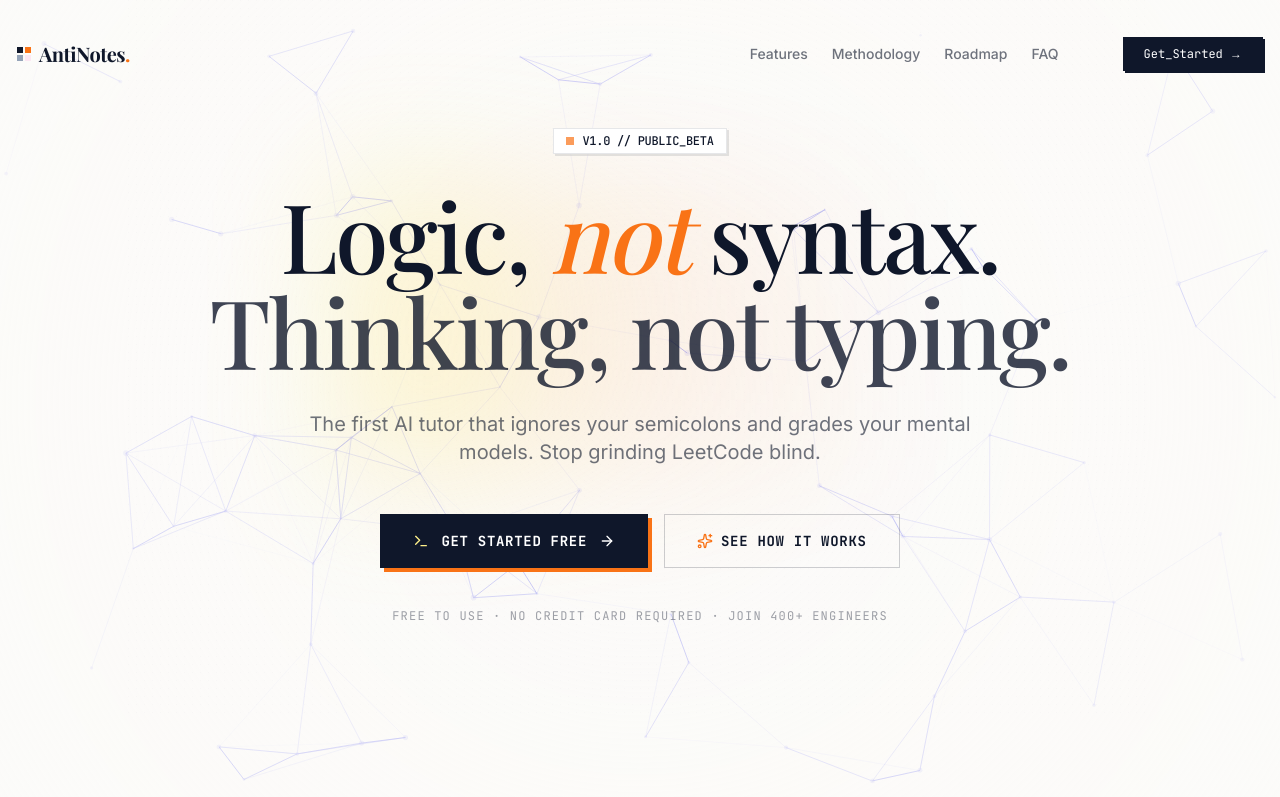
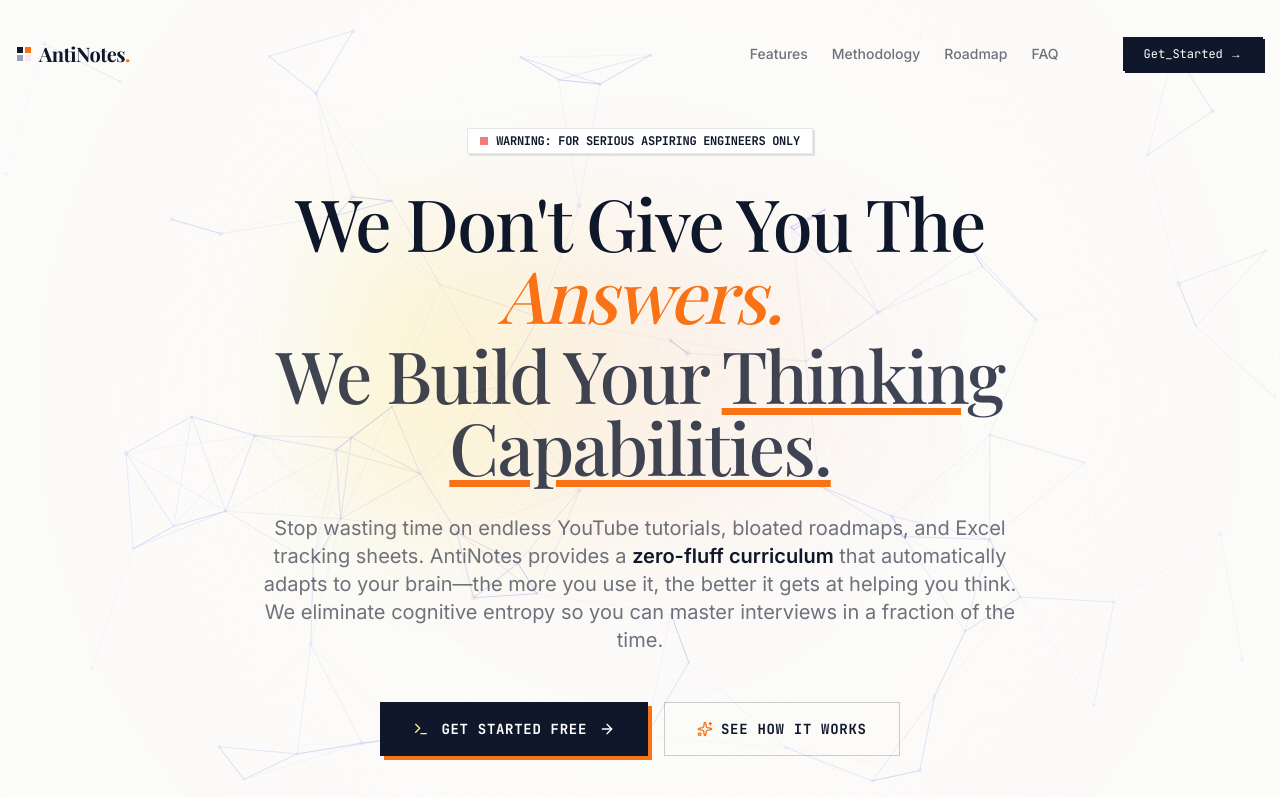
Before and after one commit to Ganesh-reddy005/AntiNotes, a Next.js app in the folder frontend/: page / in a window 1280 px wide. Shown: the top 797 px of the page. Built offline with nearby package versions, Linux system fonts and the light colour scheme; no server answers; a web font is replaced by a local one.

Commit message:
fix:streak rate and Profile page

```diff
--- a/frontend/app/(protected)/dashboard/page.tsx
+++ b/frontend/app/(protected)/dashboard/page.tsx
@@ -116,7 +116,7 @@ export default function DashboardPage() {
                 {/* Stats Row — live computed */}
                 <motion.div initial={{ opacity: 0, y: 10 }} animate={{ opacity: 1, y: 0 }} transition={{ delay: 0.1 }}
                     className="grid grid-cols-2 md:grid-cols-4 gap-3">
-                    <StatCard icon={Flame} label="Day Streak" value={`${profile?.current_streak ?? 0}d`} accent />
+                    <StatCard icon={Flame} label="Day Streak" value={`${profile?.current_streak ?? 0}`} accent />
                     <StatCard icon={Code2} label="Solved" value={liveSolved} sub="distinct problems" />
                     <StatCard icon={Target} label="Reviews" value={liveReviews} />
                     <StatCard icon={BarChart2} label="Avg Score" value={avgScore > 0 ? `${avgScore}` : "—"} sub="across all reviews" />
--- a/frontend/app/(protected)/profile/page.tsx
+++ b/frontend/app/(protected)/profile/page.tsx
@@ -70,6 +70,7 @@ export default function ProfilePage() {
     const [loading, setLoading] = useState(true);
     const [saving, setSaving] = useState(false);
     const [saved, setSaved] = useState(false);
+    const [isEditing, setIsEditing] = useState(false);
 
     // Form state (only editables)
     const [form, setForm] = useState({
@@ -86,7 +87,7 @@ export default function ProfilePage() {
                 setForm({
                     skill_level: res.data.skill_level || "beginner",
                     goal: res.data.goal || "learn_for_fun",
-                    primary_language: res.data.primary_language || "Python",
+                    primary_language: res.data.primary_language ? res.data.primary_language.toLowerCase() : "python",
                     preferred_explanation_style: res.data.preferred_explanation_style || "direct",
                 });
             })
@@ -105,6 +106,7 @@ export default function ProfilePage() {
             if (profile) {
                 setProfile({ ...profile, ...form });
             }
+            setIsEditing(false);
         } catch {
             alert("Failed to update profile");
         } finally {
@@ -155,12 +157,17 @@ export default function ProfilePage() {
                             {/* Primary Language */}
                             <div>
                                 <label className="block font-mono text-xs text-mistral-navy mb-2">Primary Language</label>
-                                <input
-                                    type="text"
+                                <select
                                     value={form.primary_language}
                                     onChange={e => setForm({ ...form, primary_language: e.target.value })}
-                                    className="w-full bg-mistral-bg border border-mistral-navy/20 px-4 py-2 font-mono text-sm text-mistral-navy focus:outline-none focus:border-mistral-orange transition-colors"
-                                />
+                                    disabled={!isEditing}
+                                    className="w-full bg-mistral-bg border border-mistral-navy/20 px-4 py-2 font-mono text-sm text-mistral-navy focus:outline-none focus:border-mistral-orange transition-colors disabled:opacity-50 disabled:cursor-not-allowed"
+                                >
+                                    <option value="python">Python</option>
+                                    <option value="javascript">JavaScript</option>
+                                    <option value="java">Java</option>
+                                    <option value="cpp">C++</option>
+                                </select>
                                 <p className="font-sans text-[10px] text-mistral-navy/40 mt-1">Default language for new code problems.</p>
                             </div>
 
@@ -170,10 +177,11 @@ export default function ProfilePage() {
                                 <div className="grid grid-cols-3 gap-2">
                                     {FIELD_OPTIONS.skill_level.map(opt => (
                                         <button key={opt.id} onClick={() => setForm({ ...form, skill_level: opt.id })}
+                                            disabled={!isEditing}
                                             className={`p-3 border text-left transition-all ${form.skill_level === opt.id
                                                 ? "border-mistral-orange bg-orange-50/50"
                                                 : "border-mistral-navy/10 hover:border-mistral-navy/30 bg-mistral-bg/50"
-                                                }`}>
+                                                } ${!isEditing ? "opacity-60 cursor-not-allowed" : ""}`}>
                                             <div className={`font-mono text-xs mb-1 ${form.skill_level === opt.id ? "text-mistral-orange font-bold" : "text-mistral-navy"}`}>
                                                 {opt.label}
                                             </div>
@@ -191,10 +199,11 @@ export default function ProfilePage() {
                                 <div className="grid grid-cols-2 gap-2">
                                     {FIELD_OPTIONS.goal.map(opt => (
                                         <button key={opt.id} onClick={() => setForm({ ...form, goal: opt.id })}
+                                            disabled={!isEditing}
                                             className={`p-3 border text-left transition-all ${form.goal === opt.id
                                                 ? "border-mistral-orange bg-orange-50/50"
                                                 : "border-mistral-navy/10 hover:border-mistral-navy/30 bg-mistral-bg/50"
-                                                }`}>
+                                                } ${!isEditing ? "opacity-60 cursor-not-allowed" : ""}`}>
                                             <div className={`font-mono text-xs mb-1 ${form.goal === opt.id ? "text-mistral-orange font-bold" : "text-mistral-navy"}`}>
                                                 {opt.label}
                                             </div>
@@ -212,10 +221,11 @@ export default function ProfilePage() {
                                 <div className="grid grid-cols-1 sm:grid-cols-3 gap-2">
                                     {FIELD_OPTIONS.preferred_explanation_style.map(opt => (
                                         <button key={opt.id} onClick={() => setForm({ ...form, preferred_explanation_style: opt.id })}
+                                            disabled={!isEditing}
                                             className={`p-3 border text-left transition-all ${form.preferred_explanation_style === opt.id
                                                 ? "border-mistral-orange bg-orange-50/50"
                                                 : "border-mistral-navy/10 hover:border-mistral-navy/30 bg-mistral-bg/50"
-                                                }`}>
+                                                } ${!isEditing ? "opacity-60 cursor-not-allowed" : ""}`}>
                                             <div className={`font-mono text-xs mb-1 ${form.preferred_explanation_style === opt.id ? "text-mistral-orange font-bold" : "text-mistral-navy"}`}>
                                                 {opt.label}
                                             </div>
@@ -230,6 +240,32 @@ export default function ProfilePage() {
                             {/* Save Button */}
                             <div className="pt-4 border-t border-mistral-navy/10 flex items-center justify-end gap-3">
                                 {saved && <span className="font-mono text-xs text-emerald-600 flex items-center gap-1"><CheckCircle2 className="w-3 h-3" /> Saved</span>}
+                                {!isEditing ? (
+                                    <button
+                                        onClick={() => setIsEditing(true)}
+                                        className="flex items-center gap-2 px-6 py-2.5 bg-mistral-bg text-mistral-navy font-mono text-xs border border-mistral-navy/20 hover:border-mistral-navy transition-all"
+                                    >
+                                        Edit Profile
+                                    </button>
+                                ) : (
+                                    <div className="flex gap-3">
+                                        <button
+                                            onClick={() => {
+                                                setIsEditing(false);
+                                                if (profile) {
+                                                    setForm({
+                                                        skill_level: profile.skill_level || "beginner",
+                                                        goal: profile.goal || "learn_for_fun",
+                                                        primary_language: profile.primary_language ? profile.primary_language.toLowerCase() : "python",
+                                                        preferred_explanation_style: profile.preferred_explanation_style || "direct",
+                                                    });
+                                                }
+                                            }}
+                                            disabled={saving}
+                                            className="flex items-center gap-2 px-6 py-2.5 bg-transparent text-mistral-navy/60 font-mono text-xs hover:text-mistral-navy transition-all disabled:opacity-50"
+                                        >
+                                            Cancel
+                                        </button>
                                         <button
                                             onClick={handleSave}
                                             disabled={saving}
@@ -238,6 +274,8 @@ export default function ProfilePage() {
                                             {saving ? <Loader2 className="w-3.5 h-3.5 animate-spin" /> : <Save className="w-3.5 h-3.5" />}
                                             Save Preferences
                                         </button>
+                                    </div>
+                                )}
                             </div>
                         </motion.div>
                     </div>
--- a/frontend/components/Hero.tsx
+++ b/frontend/components/Hero.tsx
@@ -39,27 +39,27 @@ export default function Hero() {
           transition={{ duration: 0.5 }}
           className="inline-flex items-center gap-2 px-3 py-1 border border-mistral-navy/10 bg-white mb-8 shadow-[2px_2px_0px_0px_rgba(200,200,200,0.5)]"
         >
-          <span className="w-2 h-2 bg-mistral-orange animate-pulse"></span>
-          <span className="text-xs font-mono font-medium text-mistral-navy tracking-tight uppercase">v1.0 // public_beta</span>
+          <span className="w-2 h-2 bg-red-500 animate-pulse"></span>
+          <span className="text-xs font-mono font-bold text-mistral-navy tracking-tight uppercase">WARNING: FOR SERIOUS ASPIRING ENGINEERS ONLY</span>
         </motion.div>
 
         {/* Headlines */}
-        <h1 className="font-serif text-5xl md:text-8xl font-medium text-mistral-navy leading-[0.9] tracking-tight mb-8">
+        <h1 className="font-serif text-5xl md:text-7xl font-medium text-mistral-navy leading-[1.0] tracking-tight mb-8">
           <motion.span
             initial={{ opacity: 0, y: 20 }}
             animate={{ opacity: 1, y: 0 }}
             transition={{ delay: 0.2, duration: 0.8 }}
             className="block"
           >
-            Logic, <span className="italic text-mistral-orange">not</span> syntax.
+            We Don't Give You The <span className="italic text-mistral-orange">Answers.</span>
           </motion.span>
           <motion.span
             initial={{ opacity: 0, y: 20 }}
             animate={{ opacity: 1, y: 0 }}
             transition={{ delay: 0.4, duration: 0.8 }}
-            className="block text-mistral-navy/80"
+            className="block text-mistral-navy/80 mt-2"
           >
-            Thinking, not typing.
+            We Build Your <span className="underline decoration-mistral-orange">Thinking Capabilities.</span>
           </motion.span>
         </h1>
 
@@ -67,10 +67,9 @@ export default function Hero() {
           initial={{ opacity: 0 }}
           animate={{ opacity: 1 }}
           transition={{ delay: 0.6, duration: 0.8 }}
-          className="text-lg md:text-xl text-mistral-navy/60 font-sans max-w-2xl mx-auto leading-relaxed mb-12"
+          className="text-lg md:text-xl text-mistral-navy/60 font-sans max-w-3xl mx-auto leading-relaxed mb-12"
         >
-          The first AI tutor that ignores your semicolons and grades your mental models.
-          Stop grinding LeetCode blind.
+          Stop wasting time on endless YouTube tutorials, bloated roadmaps, and Excel tracking sheets. AntiNotes provides a <strong className="text-mistral-navy font-semibold">zero-fluff curriculum</strong> that automatically adapts to your brain—the more you use it, the better it gets at helping you think. We eliminate cognitive entropy so you can master interviews in a fraction of the time.
         </motion.p>
 
         {/* CTA BUTTONS */}
@@ -118,8 +117,8 @@ export default function Hero() {
           transition={{ delay: 1.1 }}
           className="mt-10 flex flex-col items-center gap-3"
         >
-          <p className="text-xs font-mono text-mistral-navy/40 uppercase tracking-widest">
-            Free to use · No credit card required · Join 400+ engineers
+          <p className="text-xs font-mono text-mistral-navy/60 uppercase tracking-widest font-bold">
+            <span className="text-red-500">Only 42 Beta Spots Remaining This Week</span> · Join 400+ engineers
           </p>
         </motion.div>
 
```
Lines whose indentation alone changed are shown as unchanged.
